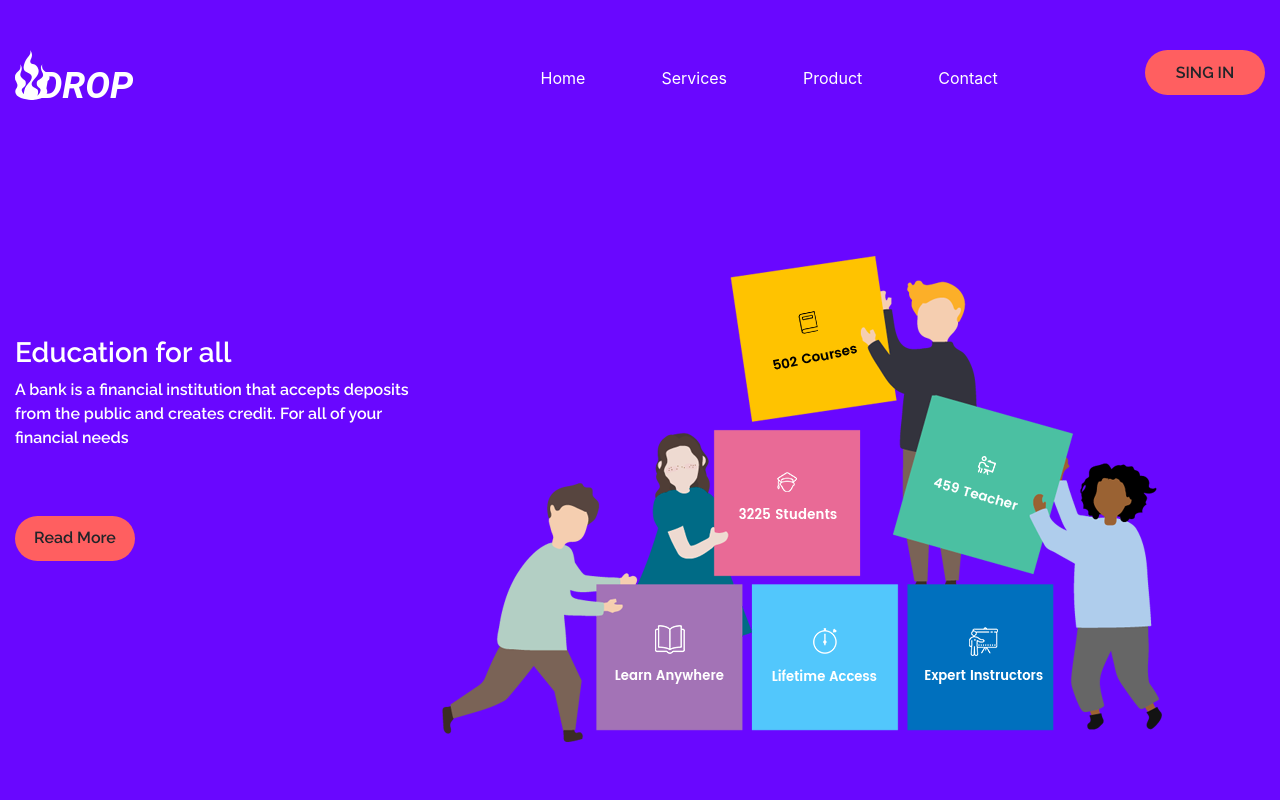
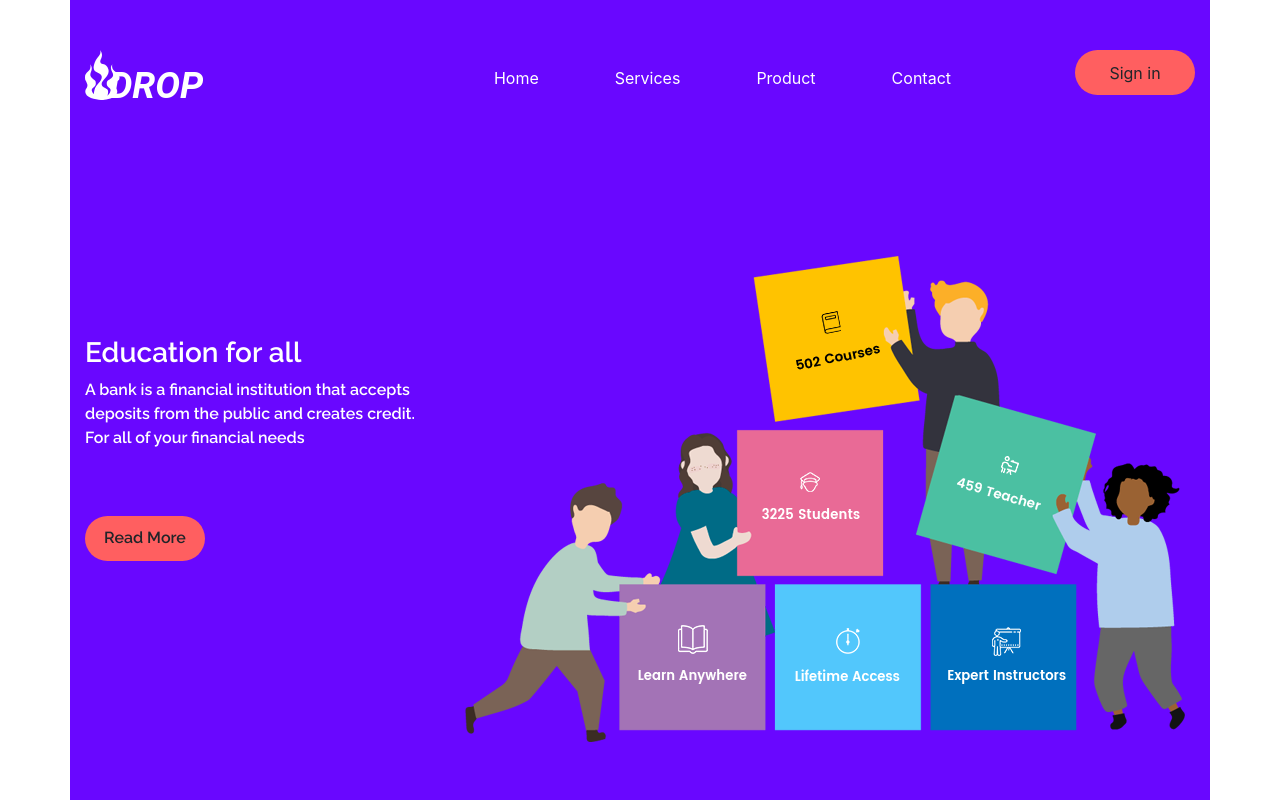
Before and after one commit to apels1ne/Homework, a plain HTML site: page index.html in a window 1280 px wide. Shown: the top 800 px of the page. Drawn offline with Linux system fonts and the light colour scheme.

Commit message:
Add files via upload

```diff
--- a/index.html
+++ b/index.html
@@ -8,12 +8,14 @@
   <link rel="stylesheet" href="css/bootstrap.css">
   <link rel="stylesheet" href="css/style.css">
   <link href="https://fonts.googleapis.com/css?family=Raleway:600&display=swap" rel="stylesheet">
+  <link href="https://fonts.googleapis.com/css?family=Poppins&display=swap" rel="stylesheet">
   <title>Document</title>
 </head>
 
 <body>
 
   <div class="container-fluid">
+    <div class="container">
     <div class="row d-flex header">
       <div class="col-lg-2 col-md-3 col-sm-6 col-1 logo">
         <img src="img/logo.svg" alt="">
@@ -41,8 +43,8 @@
           </div>
         </nav>
       </div>
-      <div class="col-lg-2 col-md-3 col-sm-4 col-1 d-flex justify-content-end sing">
-        <button type="button" class="btn">SING IN</button>
+      <div class="col-lg-2 col-md-3 col-sm-4 col-1 d-flex justify-content-end">
+        <button type="button" class="btn">Sign in</button>
       </div>
       <div class="col-lg-4 col-md-4 col-sm-2 col-2 main-text">
         <h3>
@@ -58,13 +60,13 @@
         <img src="img/students.png" alt="">
       </div>
     </div>
+  </div>
+</div>
 
-
-
-
+<div class="container">
   <div class="row group">
     <div class="col-lg-6">
-      <img src="img/people.png" alt="">
+      <!-- <img src="img/people.png" alt=""> -->
     </div>
     <div class="col-md-6">
       <h5>
@@ -82,7 +84,7 @@
       </p>
     </div>
   </div>
-  <div class="row content-end">
+  <!-- <div class="row content-end">
     <div class="col-md-6 d-flex justify-content-start flex-column text-content-end">
       <h5>
         Welcome to Eduin university,<br>
@@ -138,7 +140,7 @@
       &copy; 2019 Roy Design. All Rights Reserved
     </div>
     <div class="col-md-7">
-      <nav class="navbar navbar-expand-lg navbar-light ">
+      <nav class="navbar navbar-expand-lg navbar-light nav-footer">
         <div class="collapse navbar-collapse" id="navbarTogglerDemo02">
           <ul class="navbar-nav mr-auto mt-2 mt-md-0 justify-content-end">
             <li class="nav-item">
@@ -160,8 +162,8 @@
         </div>
       </nav>
     </div>
-  </div>
-  </div>
+  </div> -->
+</div>
 </body>
 
 </html>
```
